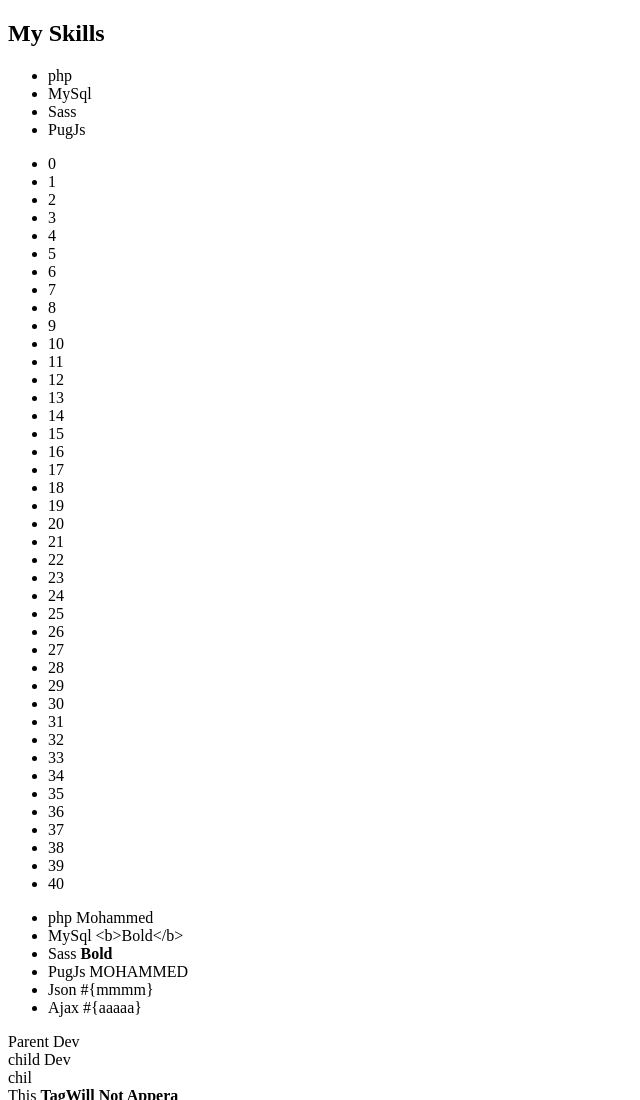
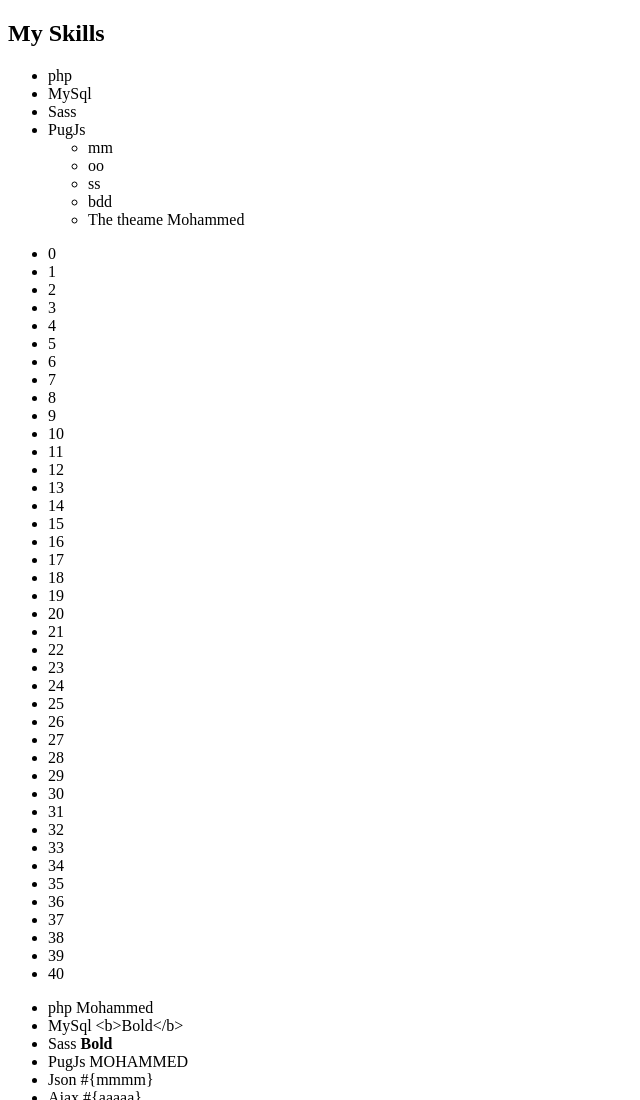
Before and after one commit to Mohammedazzam/Working-With-PugJs, a plain HTML site: page index.html in a window 1280 px wide. Shown: the top 1100 px of the page, without its empty margins (0-640 px from the left). Drawn offline with Linux system fonts and the light colour scheme.

```diff
--- a/index.html
+++ b/index.html
@@ -14,6 +14,13 @@
         <li>MySql</li>
         <li>Sass</li>
         <li>PugJs</li>
+        <ul>
+          <li>mm</li>
+          <li>oo</li>
+          <li>ss</li>
+          <li>bdd</li>
+          <li>The theame Mohammed</li>
+        </ul>
       </ul>
       <ul>
         <li>0</li>
```
Also changed, not shown: 2 other files.
